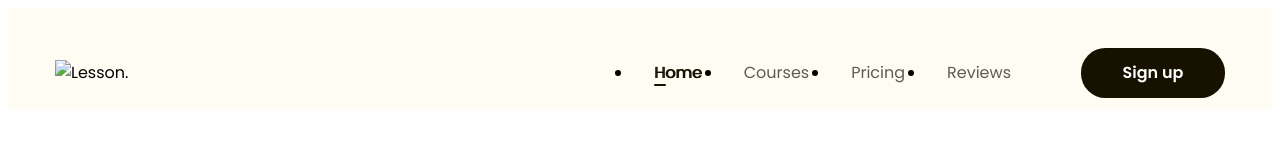
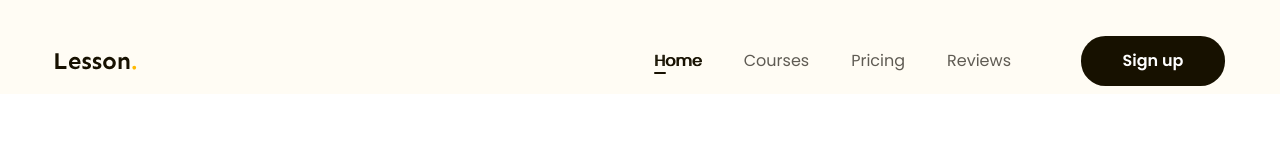
Before and after one commit to Entes-steinla/tuhoc.cc-figma-PJ1, a plain HTML site: page index.html in a window 1280 px wide. Shown: the top 160 px of the page. Drawn offline with Linux system fonts and the light colour scheme; the site is published under a folder, as on GitHub Pages, so addresses that start at the root find nothing.

Commit message:
header fix css 2

```diff
--- a/index.html
+++ b/index.html
@@ -4,7 +4,7 @@
     <meta charset="UTF-8" />
     <meta name="viewport" content="width=device-width, initial-scale=1.0" />
     <!-- reset css -->
-    <link rel="stylesheet" href="/assets/css/reset.css" />
+    <link rel="stylesheet" href="./assets/css/reset.css" />
     <!-- embed fonts -->
     <link rel="preconnect" href="https://fonts.googleapis.com" />
     <link rel="preconnect" href="https://fonts.gstatic.com" crossorigin />
@@ -24,7 +24,7 @@
       <div class="main-content">
         <div class="header-body">
           <!-- logo -->
-          <img src="/assets/img/Lesson..svg" alt="Lesson." class="logo" />
+          <img src="./assets/img/Lesson..svg" alt="Lesson." class="logo" />
           <!-- nav -->
           <nav>
             <ul>
--- a/style.css
+++ b/style.css
@@ -51,6 +51,7 @@ nav {
 }
 nav ul {
   display: flex;
+  list-style: none;
 }
 nav a {
   color: #5f5b53;
```
